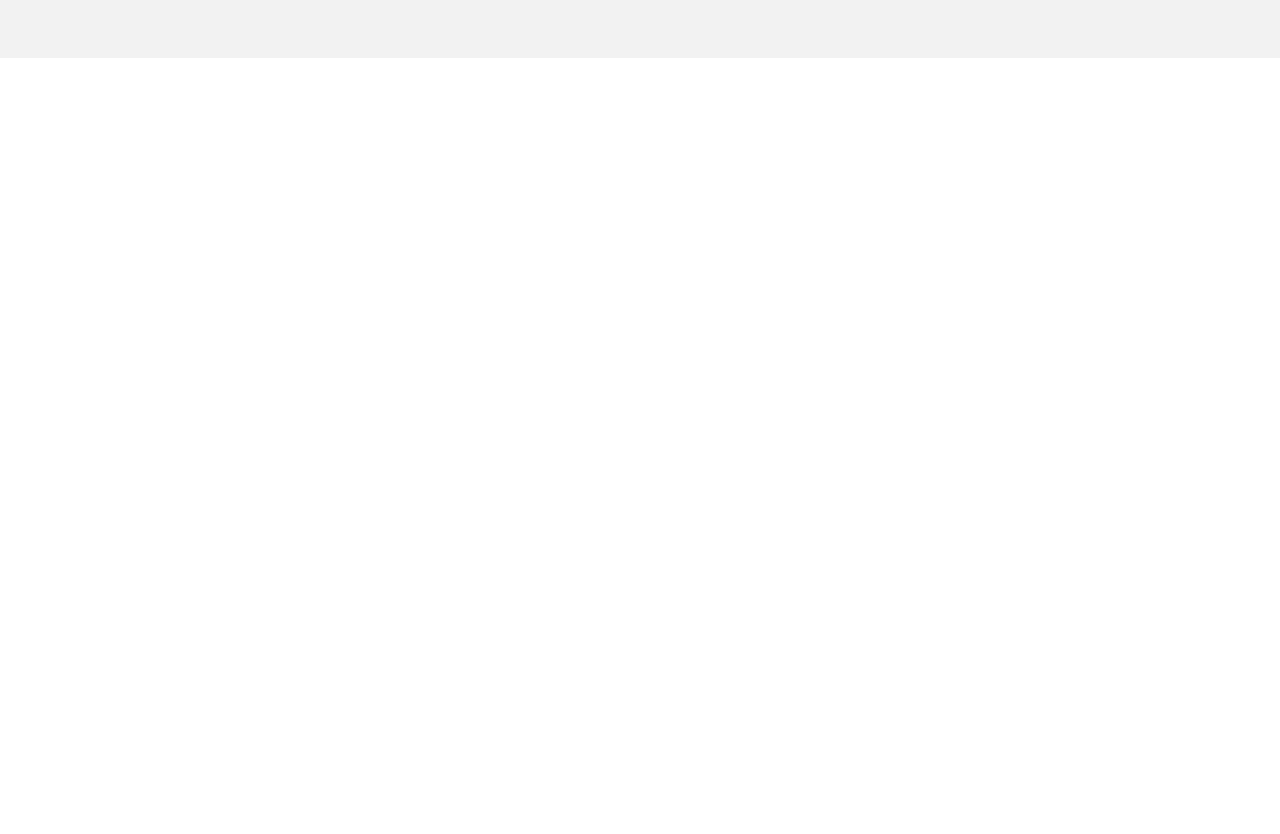
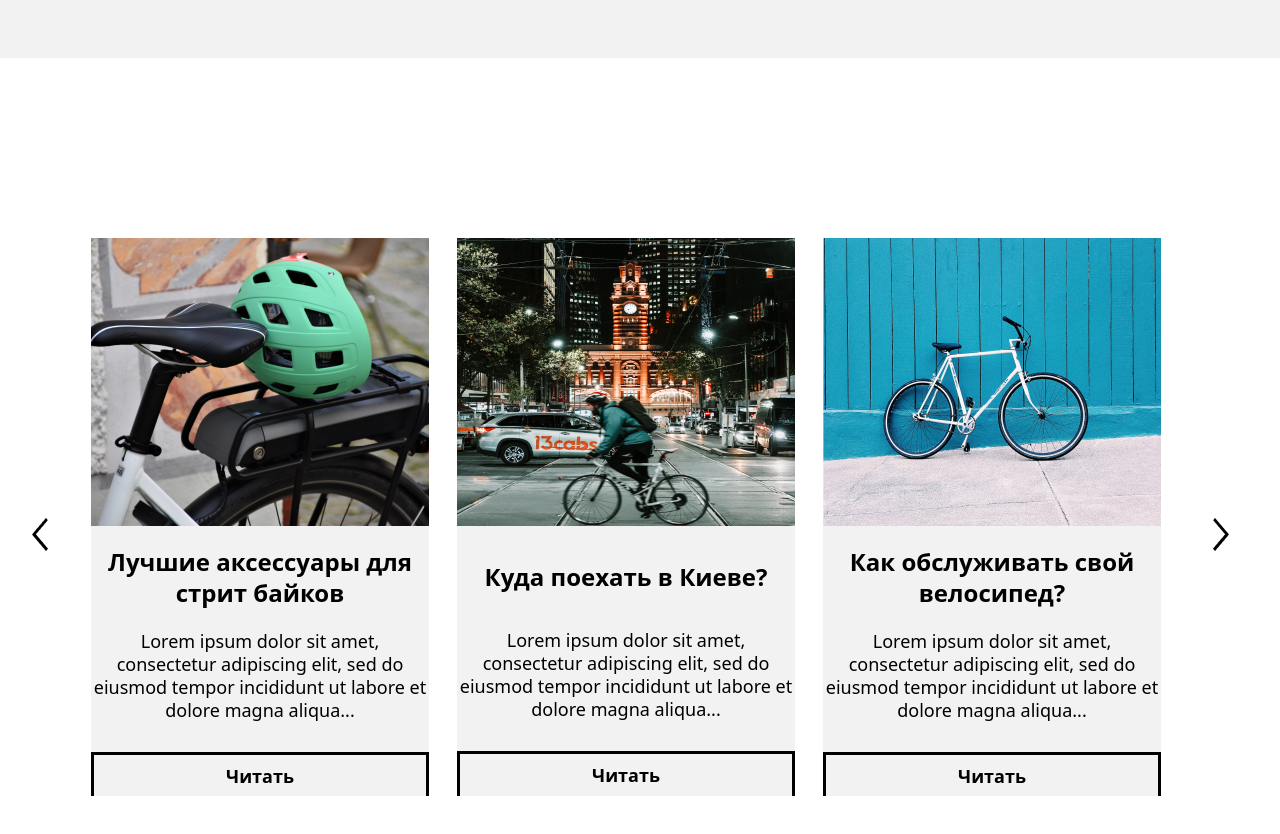
Before and after one commit to PavloSeniv/Frontend_Project, a plain HTML site: page Project_Bicycle_Shop/index.html in a window 1280 px wide. Shown: the part 1164-1998 px from the top of the page. Drawn offline with nearby package versions, Linux system fonts and the light colour scheme.

Commit message:
add slider

```diff
--- a/Project_Bicycle_Shop/index.html
+++ b/Project_Bicycle_Shop/index.html
@@ -10,6 +10,7 @@
     <link rel="stylesheet" href="bootstrap-5.0.1/css/bootstrap.css"> <!--Підключення локально-->
     <link href="https://cdn.jsdelivr.net/npm/bootstrap@5.0.1/dist/css/bootstrap.min.css" rel="stylesheet"
           integrity="sha384-+0n0xVW2eSR5OomGNYDnhzAbDsOXxcvSN1TPprVMTNDbiYZCxYbOOl7+AMvyTG2x" crossorigin="anonymous">
+    <link rel="stylesheet" href="style/slick.css">
     <link rel="stylesheet" href="style/style.css">
 </head>
 <body>
@@ -111,6 +112,59 @@
         </div>
     </section>
 
+    <section class="news">
+            <div class="news__slider">
+                <div class="news__item">
+                    <img src="img/news_slider1.png" alt="" class="news__item-img">
+                    <div class="news__background">
+                        <h2 class="news__item-title">Лучшие аксессуары для стрит байков</h2>
+                        <p class="news__item-text">Lorem ipsum dolor sit amet, consectetur adipiscing elit, sed do eiusmod tempor incididunt ut labore et dolore magna aliqua...</p>
+                        <button class="news__item-btn">Читать</button>
+                    </div>
+                </div>
+                <div class="news__item">
+                    <img src="img/news_slider2.png" alt="" class="news__item-img">
+                    <div class="news__background">
+                        <h2 class="news__item-title news__item-small-title">Куда поехать в Киеве?</h2>
+                        <p class="news__item-text">Lorem ipsum dolor sit amet, consectetur adipiscing elit, sed do eiusmod tempor incididunt ut labore et dolore magna aliqua...</p>
+                        <button class="news__item-btn">Читать</button>
+                    </div>
+                </div>
+                <div class="news__item">
+                    <img src="img/news_slider3.png" alt="" class="news__item-img">
+                    <div class="news__background">
+                        <h2 class="news__item-title">Как обслуживать свой велосипед?</h2>
+                        <p class="news__item-text">Lorem ipsum dolor sit amet, consectetur adipiscing elit, sed do eiusmod tempor incididunt ut labore et dolore magna aliqua...</p>
+                        <button class="news__item-btn">Читать</button>
+                    </div>
+                </div>
+                <div class="news__item">
+                    <img src="img/news_slider2.png" alt="" class="news__item-img">
+                    <div class="news__background">
+                        <h2 class="news__item-title news__item-small-title">Куда поехать в Киеве?</h2>
+                        <p class="news__item-text">Lorem ipsum dolor sit amet, consectetur adipiscing elit, sed do eiusmod tempor incididunt ut labore et dolore magna aliqua...</p>
+                        <button class="news__item-btn">Читать</button>
+                    </div>
+                </div>
+                <div class="news__item">
+                    <img src="img/news_slider3.png" alt="" class="news__item-img">
+                    <div class="news__background">
+                        <h2 class="news__item-title">Как обслуживать свой велосипед?</h2>
+                        <p class="news__item-text">Lorem ipsum dolor sit amet, consectetur adipiscing elit, sed do eiusmod tempor incididunt ut labore et dolore magna aliqua...</p>
+                        <button class="news__item-btn">Читать</button>
+                    </div>
+                </div>
+                <div class="news__item">
+                    <img src="img/news_slider3.png" alt="" class="news__item-img">
+                    <div class="news__background">
+                        <h2 class="news__item-title">Как обслуживать свой велосипед?</h2>
+                        <p class="news__item-text">Lorem ipsum dolor sit amet, consectetur adipiscing elit, sed do eiusmod tempor incididunt ut labore et dolore magna aliqua...</p>
+                        <button class="news__item-btn">Читать</button>
+                    </div>
+                </div>
+            </div>
+    </section>
+
     <footer>
 
     </footer>
@@ -122,6 +176,9 @@
         crossorigin="anonymous"></script>
 
 <script src="bootstrap-5.0.1/js/bootstrap.bundle.js"></script> <!--Підключення локально-->
+<script src="https://ajax.googleapis.com/ajax/libs/jquery/3.4.1/jquery.min.js"></script> <!-- для роботи слайдера -->
+<script src="js/slick.min.js"></script>
+<script src="js/slider.js"></script>
 
 <!--
 <script></script>
--- /dev/null
+++ b/Project_Bicycle_Shop/js/slider.js
@@ -0,0 +1,10 @@
+$(function(){
+
+  $('.news__slider').slick({
+    infinite: true,
+    slidesToShow: 3,
+    slidesToScroll: 3,
+    prevArrow: '<button class="slick-btn slick-prev"><img src="img/left-arrow.png" alt="prev"></button>',
+    nextArrow: '<button class="slick-btn slick-next"><img src="img/right-arrow.png" alt="next"></button>'
+  });
+});
--- /dev/null
+++ b/Project_Bicycle_Shop/style/slick.css
@@ -0,0 +1,119 @@
+/* Slider */
+.slick-slider
+{
+    position: relative;
+
+    display: block;
+    box-sizing: border-box;
+
+    -webkit-user-select: none;
+       -moz-user-select: none;
+        -ms-user-select: none;
+            user-select: none;
+
+    -webkit-touch-callout: none;
+    -khtml-user-select: none;
+    -ms-touch-action: pan-y;
+        touch-action: pan-y;
+    -webkit-tap-highlight-color: transparent;
+}
+
+.slick-list
+{
+    position: relative;
+
+    display: block;
+    overflow: hidden;
+
+    margin: 0;
+    padding: 0;
+}
+.slick-list:focus
+{
+    outline: none;
+}
+.slick-list.dragging
+{
+    cursor: pointer;
+    cursor: hand;
+}
+
+.slick-slider .slick-track,
+.slick-slider .slick-list
+{
+    -webkit-transform: translate3d(0, 0, 0);
+       -moz-transform: translate3d(0, 0, 0);
+        -ms-transform: translate3d(0, 0, 0);
+         -o-transform: translate3d(0, 0, 0);
+            transform: translate3d(0, 0, 0);
+}
+
+.slick-track
+{
+    /* position: relative;
+    top: 0;
+    left: 0; */
+
+    display: block;
+    margin-left: auto;
+    margin-right: auto;
+}
+.slick-track:before,
+.slick-track:after
+{
+    display: table;
+
+    content: '';
+}
+.slick-track:after
+{
+    clear: both;
+}
+.slick-loading .slick-track
+{
+    visibility: hidden;
+}
+
+.slick-slide
+{
+    display: none;
+    float: left;
+
+    height: 100%;
+    min-height: 1px;
+}
+[dir='rtl'] .slick-slide
+{
+    float: right;
+}
+.slick-slide img
+{
+    display: block;
+}
+.slick-slide.slick-loading img
+{
+    display: none;
+}
+.slick-slide.dragging img
+{
+    pointer-events: none;
+}
+.slick-initialized .slick-slide
+{
+    display: block;
+}
+.slick-loading .slick-slide
+{
+    visibility: hidden;
+}
+.slick-vertical .slick-slide
+{
+    display: block;
+
+    height: auto;
+
+    border: 1px solid transparent;
+}
+.slick-arrow.slick-hidden {
+    display: none;
+}
--- a/Project_Bicycle_Shop/style/style.css
+++ b/Project_Bicycle_Shop/style/style.css
@@ -83,3 +83,88 @@ span {
     font-weight: bold;
     text-transform: uppercase;
 }
+
+/* News */
+.news {
+    padding: 180px 0 0;
+}
+
+.news__slider {
+    display: flex;
+    justify-content: space-between;
+    max-width: 1098px;
+    margin: 0 auto;
+    color: #000000;
+}
+
+.news__item {
+    max-width: 338px;
+}
+.news__item + .news__item {
+    margin-left: 45px;
+}
+.news__item:focus {
+    outline: 0;
+}
+
+.news__background {
+    background-color: #F2F2F2;
+    width: 338px;
+    height: 270px;
+
+}
+
+.news__item-title {
+    padding: 20px 0 14px;
+    font-style: normal;
+    font-weight: bold;
+    font-size: 24px;
+    line-height: 31px;
+    text-align: center;
+}
+.news__item-small-title {
+    padding: 35px 0 29px;
+}
+
+.news__item-text {
+    margin-bottom: 30px;
+    font-style: normal;
+    font-weight: normal;
+    font-size: 18px;
+    line-height: 23px;
+    text-align: center;
+}
+
+.news__item-btn {
+    padding: 10px 110px;
+    width: 338px;
+    background-color: #F2F2F2;
+    border: 3px solid #000000;
+    font-style: normal;
+    font-weight: bold;
+    font-size: 18px;
+    line-height: 23px;
+
+    transition: all .2s linear;
+}
+.news__item-btn:hover {
+    background-color: #000000;
+    color: #fff;
+}
+
+.slick-btn {
+    position: absolute;
+    top: 50%;
+    border: none;
+    background-color: transparent;
+    z-index: 5;
+    cursor: pointer;
+}
+
+.slick-prev {
+    left: -65px;
+}
+
+.slick-next {
+    right: -46px;
+}
```
Also changed, not shown: Project_Bicycle_Shop/img/bike_for_slider.png (added), Project_Bicycle_Shop/img/left-arrow.png (added), Project_Bicycle_Shop/img/news_slider1.png (added), Project_Bicycle_Shop/img/news_slider2.png (added), Project_Bicycle_Shop/img/news_slider3.png (added), Project_Bicycle_Shop/img/right-arrow.png (added), Project_Bicycle_Shop/js/slick.min.js (added).
